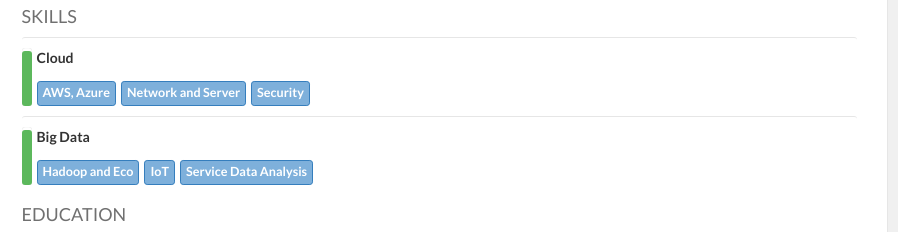
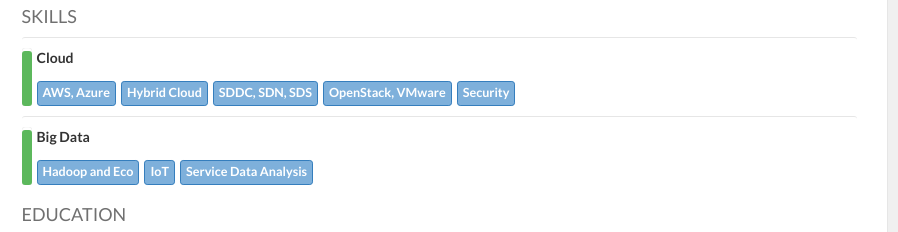
Before and after one commit to wpulnbada/GitHub, a plain HTML site: page index.html in a window 1280 px wide. Shown: the part 416-648 px from the top of the page, 382-1280 px from the left. Drawn offline with nearby package versions, Linux system fonts and the light colour scheme.

Commit message:
3nd Edit#9

```diff
--- a/index.html
+++ b/index.html
@@ -1312,8 +1312,11 @@
                                         <div class="skill-info"><strong>Cloud</strong>
                                             <div class="space-top labels"><span
                                                     class="label label-keyword">AWS, Azure</span><span
-                                                    class="label label-keyword">Network and Server</span><span
-                                                    class="label label-keyword">Security</span></div>
+                                                    class="label label-keyword">Hybrid Cloud</span><span
+                                                    class="label label-keyword">SDDC, SDN, SDS</span><span
+                                                    class="label label-keyword">OpenStack, VMware</span><span
+                                                    class="label label-keyword">Security</span>
+                                            </div>
                                         </div>
                                     </li>
                                     <li class="card card-nested card-skills">
```
